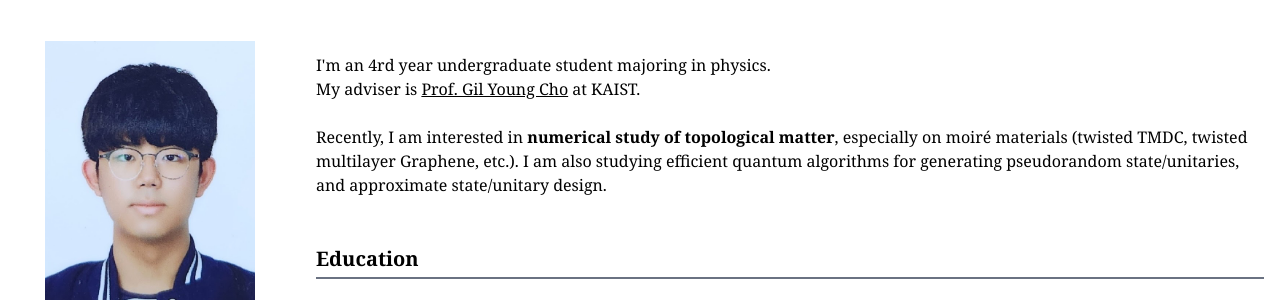
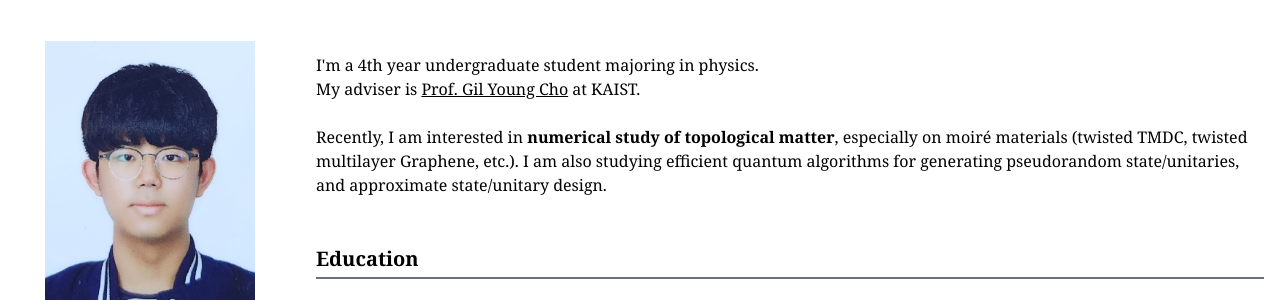
Before and after one commit to Wynter-K/Wynter-K.github.io, a website: page output/home.html in a window 1280 px wide. Shown: the part 87-387 px from the top of the page. Drawn offline with Linux system fonts and the light colour scheme.

Commit message:
Update home.html

```diff
--- a/output/home.html
+++ b/output/home.html
@@ -79,7 +79,7 @@
                 <div class="p-4">
                     <!-- <h1 class="text-2xl font-bold">Home</h1> <br/> -->
 <p class="md:mt-18">
-    I'm an 4rd year undergraduate student majoring in physics.<br/>
+    I'm a 4th year undergraduate student majoring in physics.<br/>
     My adviser is <a href="https://scholar.google.com/citations?user=6C47IrIAAAAJ" target="_blank" rel="noopener noreferrer" class="underline hover:text-blue-700" >Prof. Gil Young Cho</a> at KAIST.<br/><br/>
     Recently, I am interested in <b>numerical study of topological matter</b>, especially on moiré materials (twisted TMDC, twisted multilayer Graphene, etc.). I am also studying efficient quantum algorithms for generating pseudorandom state/unitaries, and approximate state/unitary design.<br/>
 </p>
```
